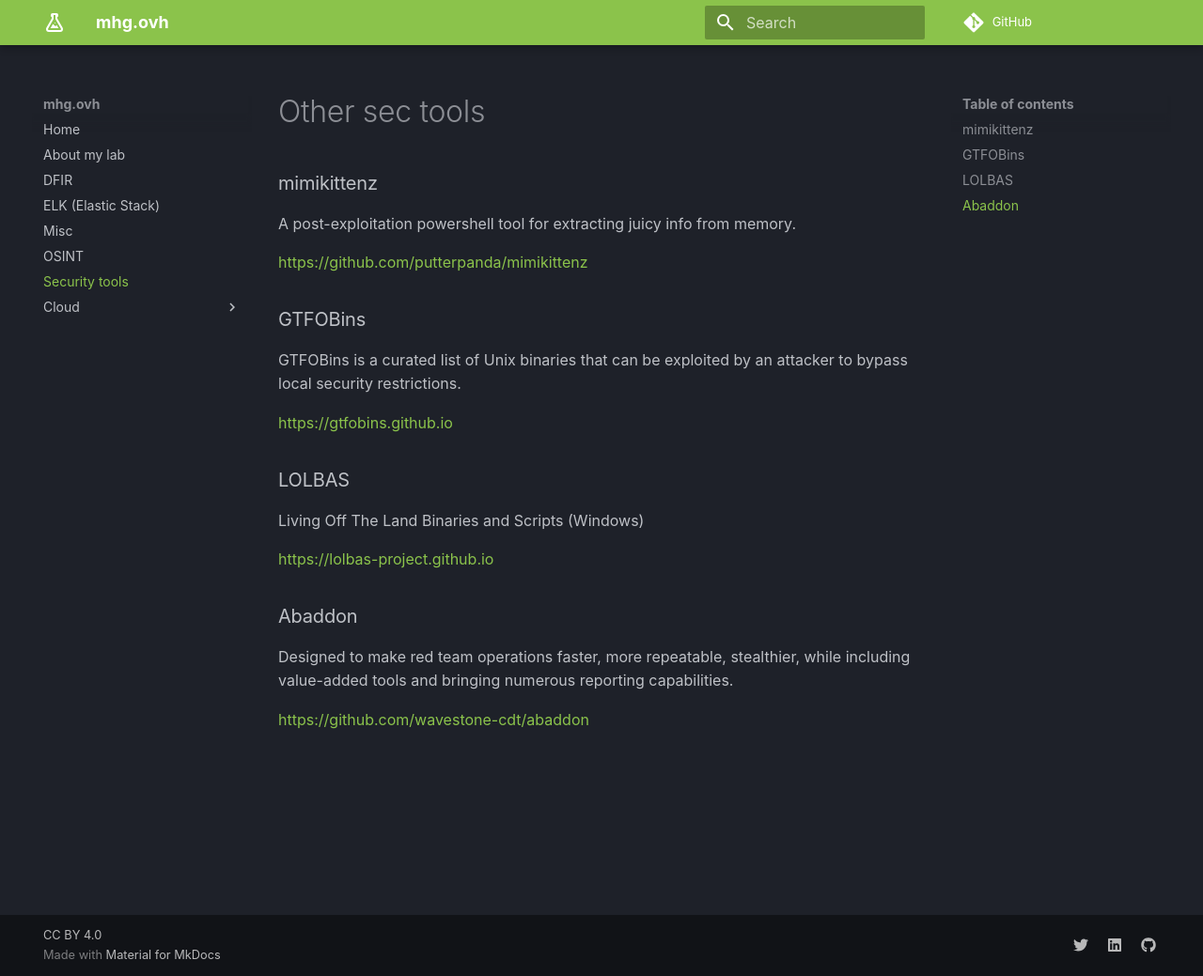
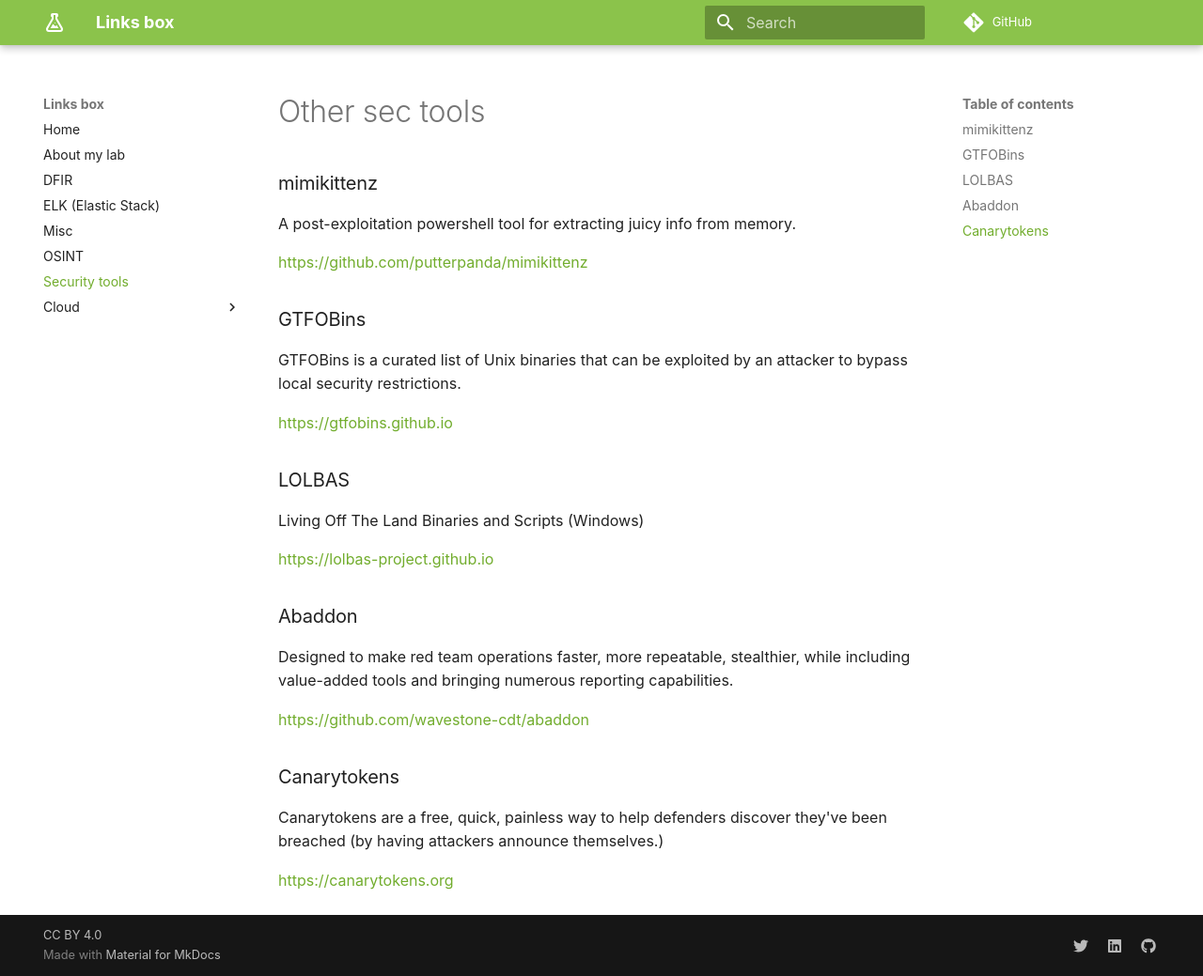
Before and after one commit to mhg-ovh/mhg.ovh, an MkDocs documentation site: the page built from docs/sec-tool.md, in a window 1280 px wide and 1039 px high. Shown: the whole window at 94% size. Built offline with MkDocs 1.6.1 and Material for MkDocs 9.7.7, drawn with Linux system fonts in a browser that asks for light colours; comment, search, counter and statistics services are not loaded.

Commit message:
add link to Sec tools. edit Color scheme

```diff
--- a/docs/sec-tool.md
+++ b/docs/sec-tool.md
@@ -25,3 +25,9 @@ Living Off The Land Binaries and Scripts (Windows)
 Designed to make red team operations faster, more repeatable, stealthier, while including value-added tools and bringing numerous reporting capabilities.
 
 <https://github.com/wavestone-cdt/abaddon>
+
+### Canarytokens
+
+Canarytokens are a free, quick, painless way to help defenders discover they've been breached (by having attackers announce themselves.)
+
+<https://canarytokens.org>
--- a/mkdocs.yml
+++ b/mkdocs.yml
@@ -1,4 +1,4 @@
-site_name: 'mhg.ovh'
+site_name: 'Links box'
 site_description: 'This website lists some tools, posts and other stuffs I like.'
 site_author: 'Marc-Henry GEAY'
 site_url: 'https://mhg.ovh'
@@ -13,7 +13,7 @@ theme:
   icon:
     logo: material/flask-outline
   palette:
-    scheme: slate
+    scheme: preference
     primary: light green
     accent: light green
 extra:
```
